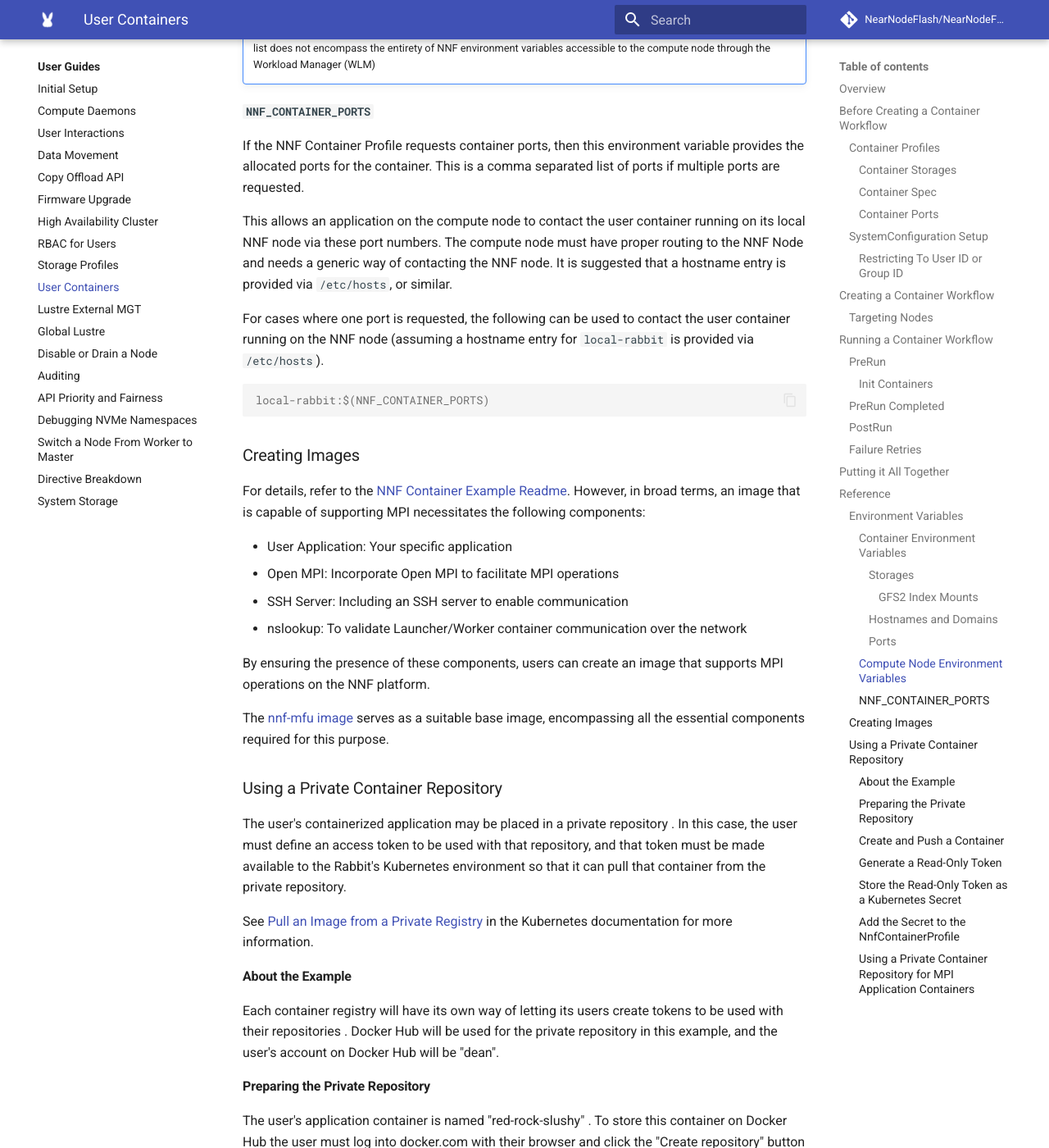
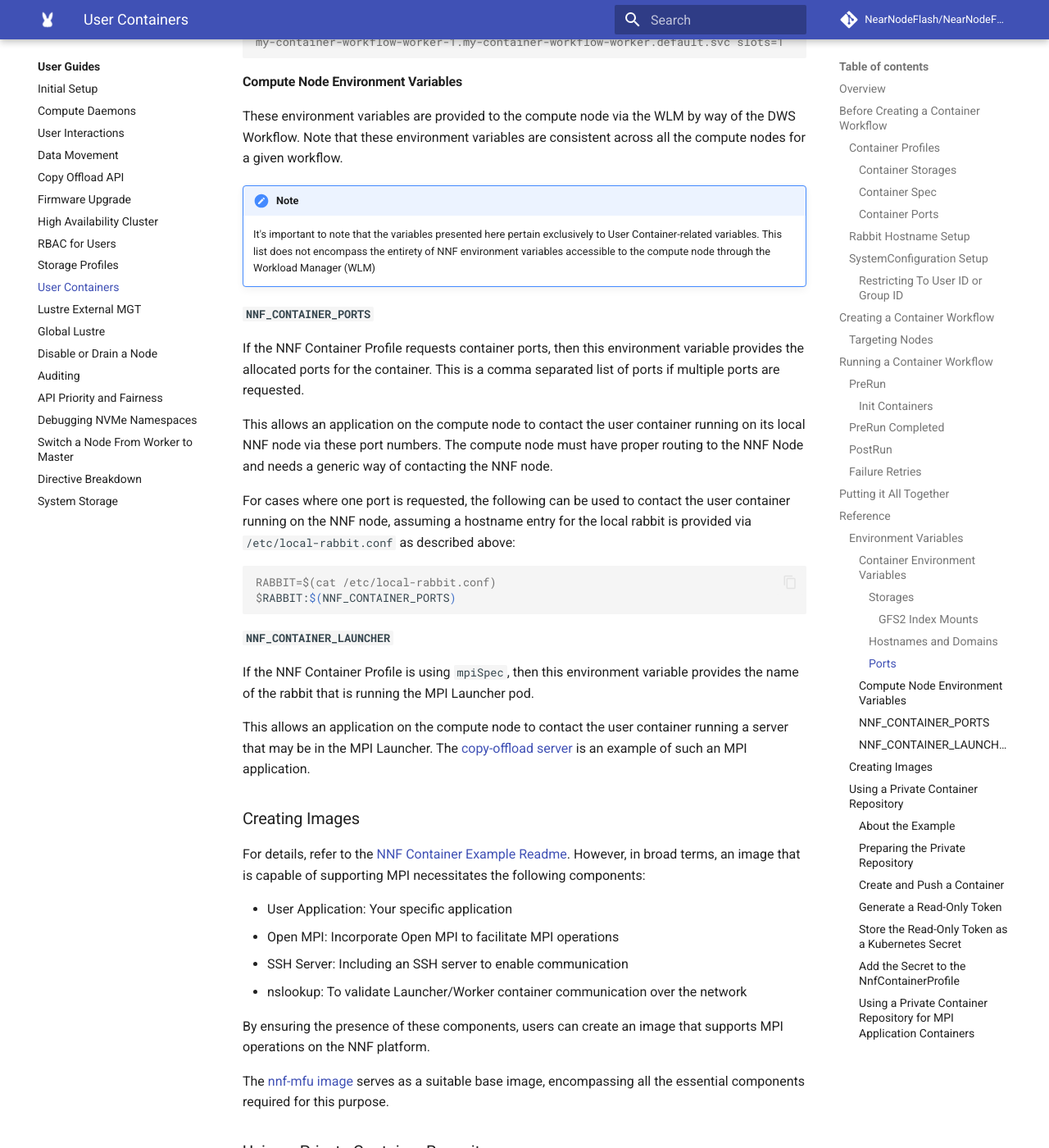
Before and after one commit to NearNodeFlash/NearNodeFlash.github.io, an MkDocs documentation site: the page built from docs/guides/user-containers/readme.md, in a window 1280 px wide and 1400 px high, scrolled down 10979 px. Shown: the whole window at 82% size. Built offline with MkDocs 1.6.1 and Material for MkDocs 9.7.7, drawn with Linux system fonts in a browser that asks for light colours; comment, search, counter and statistics services are not loaded; the version menu is left out; some of the changed text lies outside the part shown.

Commit message:
Add NNF_CONTAINER_LAUNCHER
Signed-off-by: Dean Roehrich <dean.roehrich@hpe.com>

````diff
--- a/docs/guides/user-containers/readme.md
+++ b/docs/guides/user-containers/readme.md
@@ -121,7 +121,7 @@ that outlines the desired configuration for the pod.
 For MPI containers, `mpiSpec` is used. This custom resource, available through `MPIJobSpec` from
 `mpi-operator`, serves as a facilitator for executing MPI applications across worker containers.
 This resource can be likened to a wrapper around a `PodSpec`, but users need to define a `PodSpec`
-for both Launcher and Worker containers.
+for both Launcher and Worker containers. For assistance in finding the rabbit that is running the Launcher, see `NNF_CONTAINER_LAUNCHER` below.
 
 See the [`MPIJobSpec`
 definition](https://github.com/kubeflow/mpi-operator/blob/v0.4.0/pkg/apis/kubeflow/v2beta1/types.go#L137)
@@ -165,6 +165,12 @@ workflow until it is released.
     The `SystemConfiguration` must be configured to allow for a range of ports, otherwise container
     workflows will fail in the `Setup` state due to insufficient resources. See [SystemConfiguration
     Setup](#systemconfiguration-setup).
+
+### Rabbit Hostname Setup
+
+On each compute node there must be a file named `/etc/local-rabbit.conf` that contains the hostname of the compute's matching rabbit node. This will be used by compute node applications to communicate with the server in the user container. This is generally used for the non-MPI case.
+
+For the MPI case, see `NNF_CONTAINER_LAUNCHER` below.
 
 ### SystemConfiguration Setup
 
@@ -488,15 +494,21 @@ requested.
 
 This allows an application on the compute node to contact the user container running on its local
 NNF node via these port numbers. The compute node must have proper routing to the NNF Node and needs
-a generic way of contacting the NNF node. It is suggested that a hostname entry is provided via
-`/etc/hosts`, or similar.
+a generic way of contacting the NNF node.
 
 For cases where one port is requested, the following can be used to contact the user container
-running on the NNF node (assuming a hostname entry for `local-rabbit` is provided via `/etc/hosts`).
+running on the NNF node, assuming a hostname entry for the local rabbit is provided via `/etc/local-rabbit.conf` as described above:
 
 ```console
-local-rabbit:$(NNF_CONTAINER_PORTS)
+RABBIT=$(cat /etc/local-rabbit.conf)
+$RABBIT:$(NNF_CONTAINER_PORTS)
 ```
+
+#### `NNF_CONTAINER_LAUNCHER`
+
+If the NNF Container Profile is using `mpiSpec`, then this environment variable provides the name of the rabbit that is running the MPI Launcher pod.
+
+This allows an application on the compute node to contact the user container running a server that may be in the MPI Launcher. The [copy-offload server](../data-movement/copy-offload.md) is an example of such an MPI application.
 
 ### Creating Images
 
````
Also changed, not shown: docs/guides/data-movement/copy-offload.md (+10 -6 lines).
